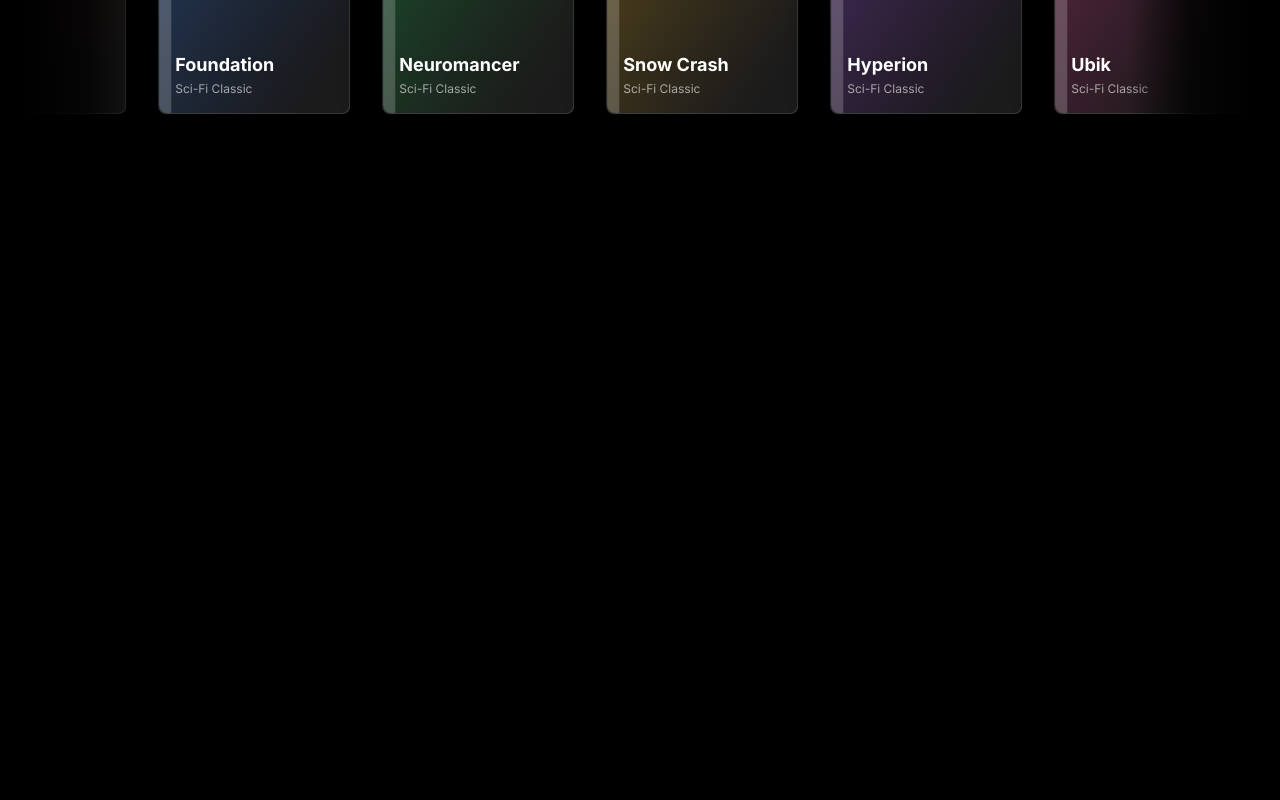
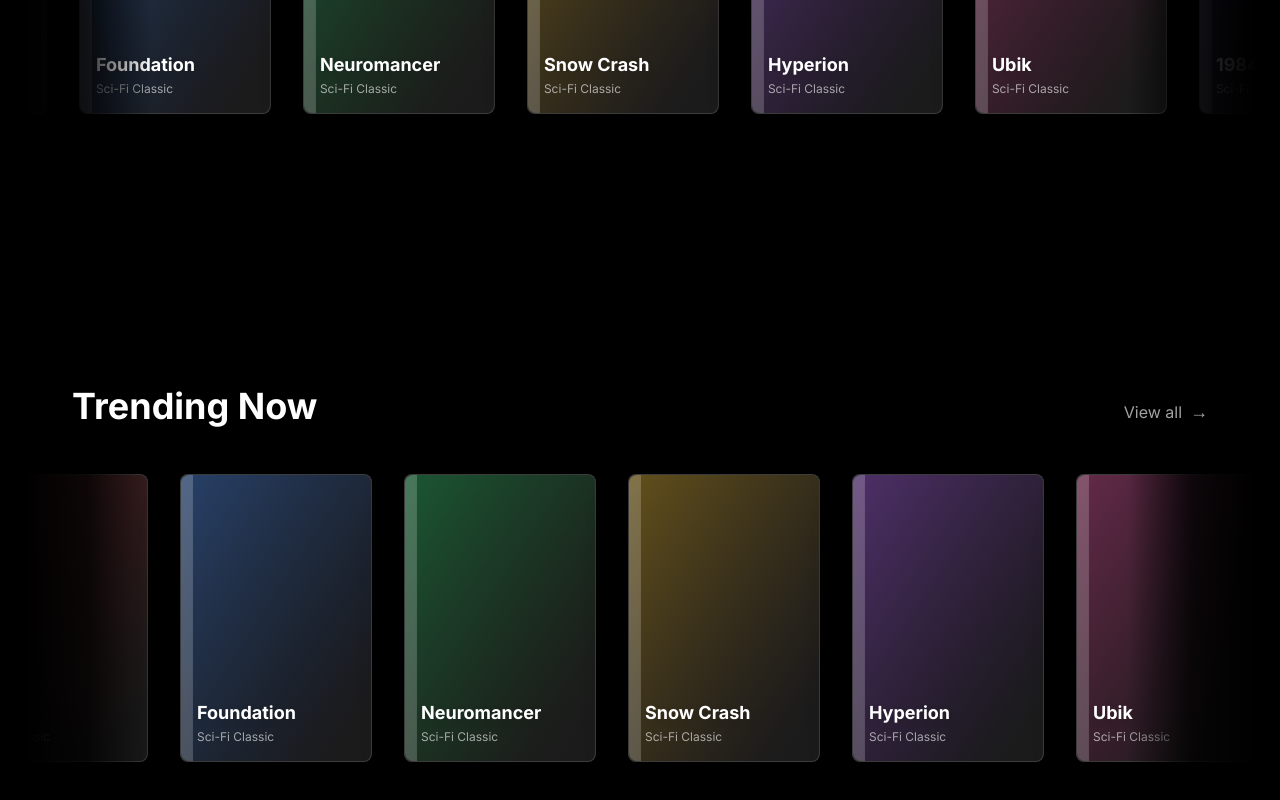
Before and after one commit to almostalok/BookDb, a Next.js app in the folder client/: page / in a window 1280 px wide. Shown: the part 2502-3302 px from the top of the page. Before the commit the page ends 2888 px from the top, so only its background shows below. Built offline with nearby package versions, Linux system fonts and the light colour scheme.

Commit message:
Refactored the ui

```diff
--- a/client/src/app/page.tsx
+++ b/client/src/app/page.tsx
@@ -27,6 +27,7 @@
       <Hero3D />
       <BentoGrid />
       <BookShowcase />
+      <BookShowcase/>
     </div>
   );
 }
```
